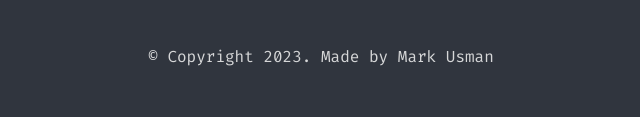
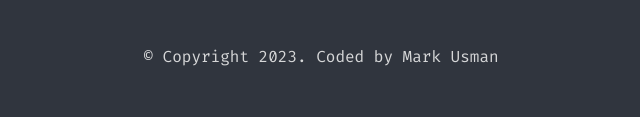
Before and after one commit to mark-usman/portfolio, a plain HTML site: page index.html in a window 1280 px wide. Shown: the part 2725-2842 px from the top of the page, 319-959 px from the left. Drawn offline with nearby package versions, Linux system fonts and the light colour scheme.

Commit message:
index.html

```diff
--- a/index.html
+++ b/index.html
@@ -340,7 +340,7 @@
                 </div>
                     <div class="row">
                         <div class="col text-center mt-5 fs-6">
-                            <p class="text-sec-color">© Copyright 2023. Made by Mark Usman</p>
+                            <p class="text-sec-color">© Copyright 2023. Coded by Mark Usman</p>
                         </div>
                     </div>
                 </div>
```
